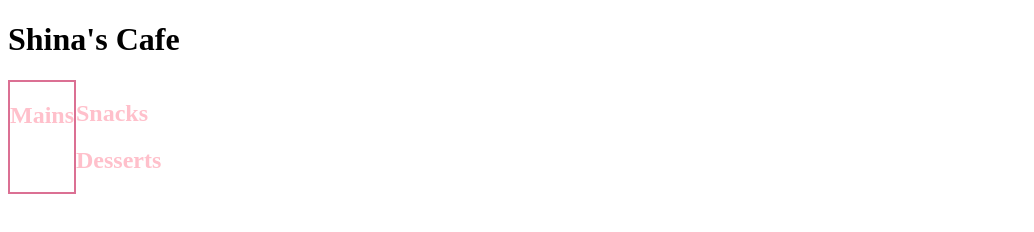
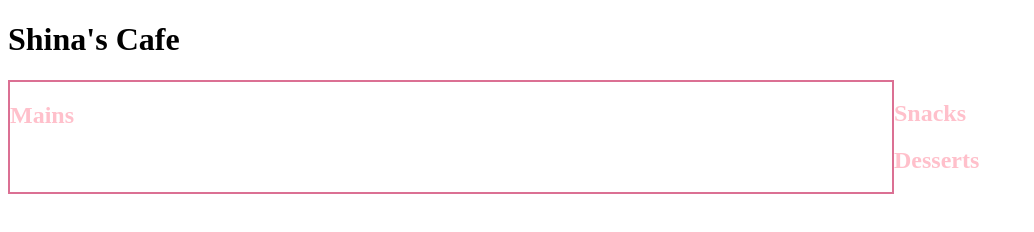
Before and after one commit to shinat2002/shina-restaurant, a plain HTML site: page index.html in a window 1280 px wide. Shown: the whole page, without its empty margins (0-1034 px from the left). Drawn offline with Linux system fonts and the light colour scheme.

Commit message:
Update style.css

```diff
--- a/style.css
+++ b/style.css
@@ -11,3 +11,11 @@
 #container {
     display: flex;
 }
+
+#main {
+    width: 70%;
+}
+
+#sidebar {
+    width: 30%;
+}
```
